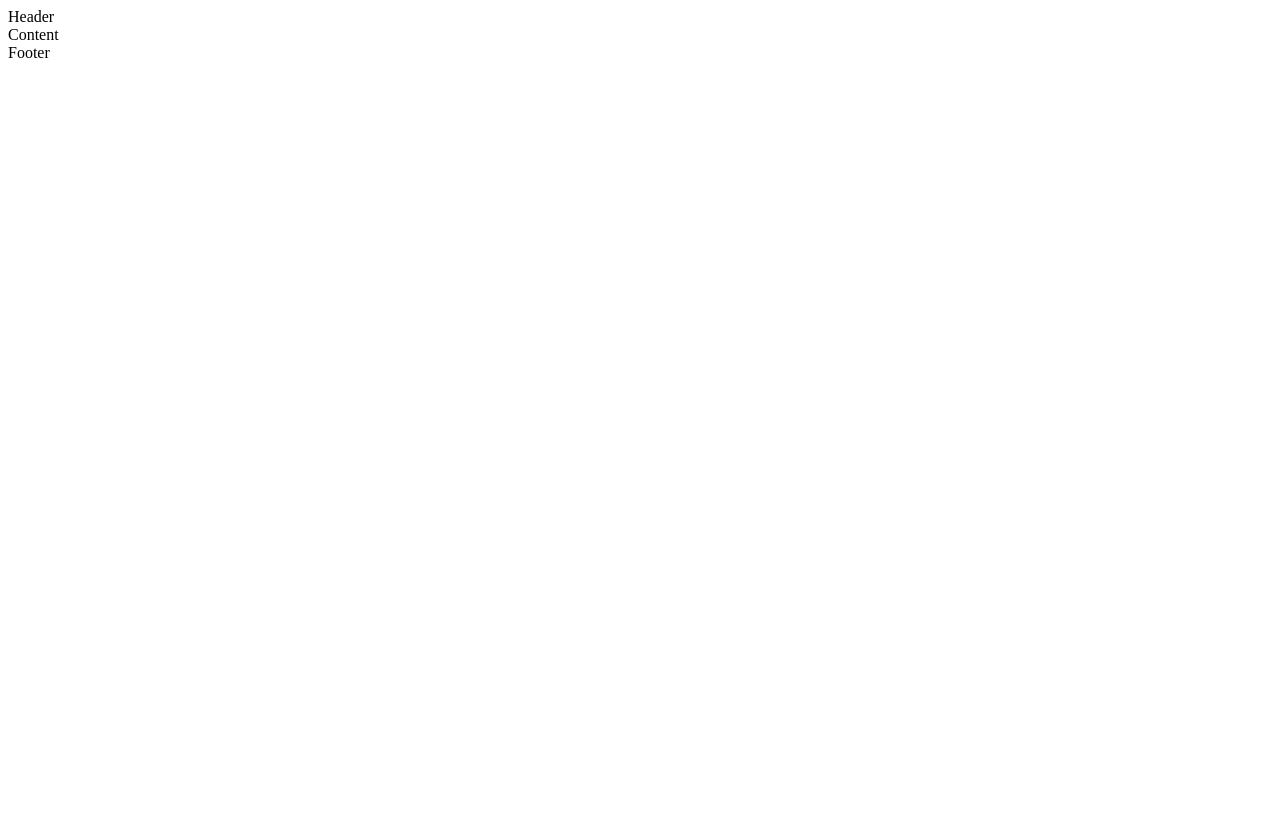
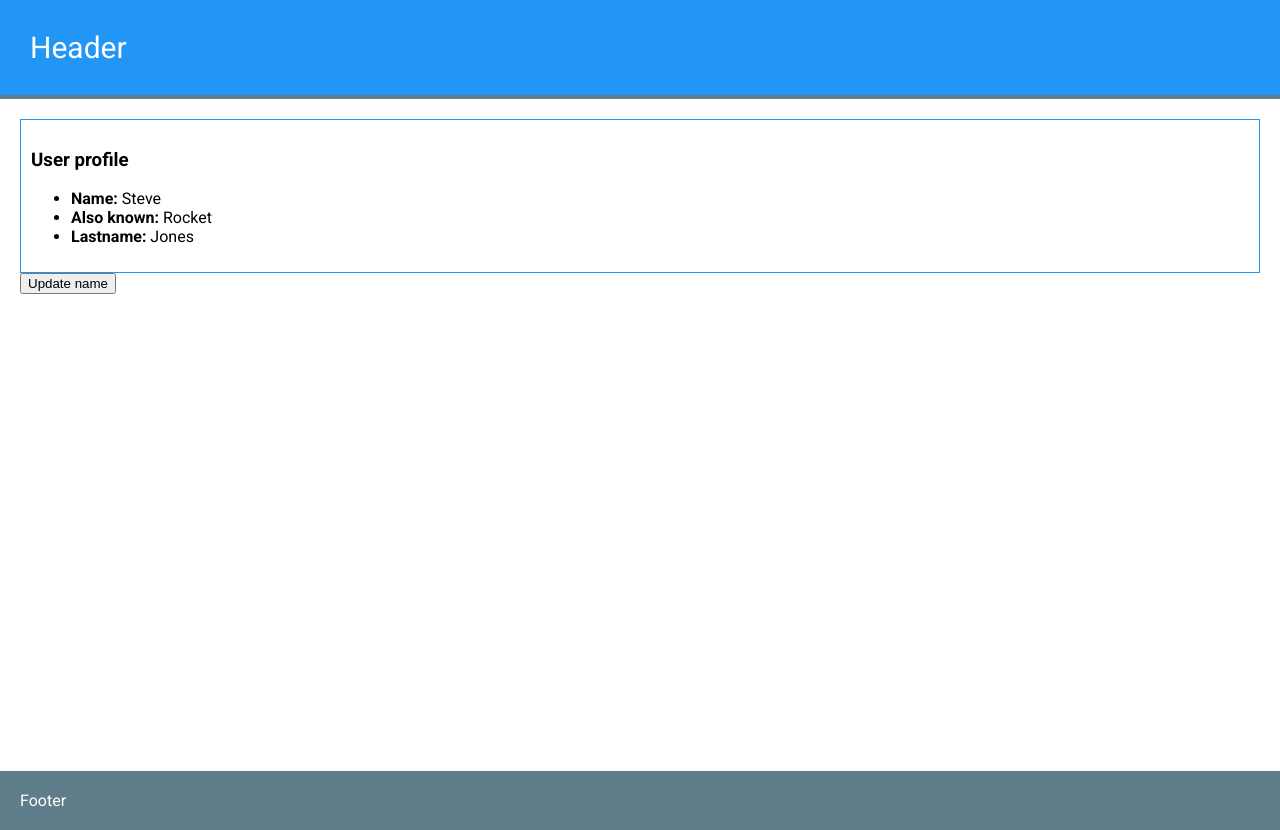
Before and after one commit to MaryKilduff68/VueProject2, a Vue app: page / in a window 1280 px wide. Before the commit the page ends 800 px from the top, so only its background shows below. Built offline with nearby package versions, Linux system fonts and the light colour scheme.

Commit message:
learning vue props

```diff
--- a/index.html
+++ b/index.html
@@ -4,6 +4,11 @@
     <meta charset="UTF-8">
     <link rel="icon" href="/favicon.ico">
     <meta name="viewport" content="width=device-width, initial-scale=1.0">
+
+    <link rel="preconnect" href="https://fonts.googleapis.com">
+    <link rel="preconnect" href="https://fonts.gstatic.com" crossorigin>
+    <link href="https://fonts.googleapis.com/css2?family=Roboto:wght@300;400;700&display=swap" rel="stylesheet">
+
     <title>Vite App</title>
   </head>
   <body>
--- a/src/App.vue
+++ b/src/App.vue
@@ -1,17 +1,42 @@
 <template>
   <div>
       <app-header/>
-      <div>
-          Content
+      <div class="container">
+          <UserProfile
+              :alsoKnownAs="data.name"
+              lastname="Jones"
+          />
+          <button @click="updateName">Update name</button>
       </div>
       <Footer/>
   </div>
 </template>
 
 <script setup>
-  import Footer from '@/components/header_footer/footer.vue'
+  import Footer from '@/components/header_footer/footer.vue';
+  import UserProfile from '@/components/user/profile.vue'
+  import { reactive } from 'vue'
+
+  const data = reactive({
+      name:'Rocket'
+  });
+
+  const updateName = () => {
+      data.name = "Golden child"
+  }
+
+
 </script>
 
 <style>
-
+  body {
+      padding: 0;
+      margin: 0;
+      font-family: 'Roboto',sans-serif;
+  }
+  .container {
+      min-height: 84vh;
+      box-sizing: border-box;
+      padding: 20px;
+  }
 </style>
--- a/src/components/header_footer/footer.vue
+++ b/src/components/header_footer/footer.vue
@@ -3,3 +3,12 @@
         <div>Footer</div>
     </footer>
 </template>
+
+<style scoped>
+    footer {
+        background:#607D8B;
+        padding:20px;
+        color:white;
+    }
+
+</style>
--- a/src/components/header_footer/header.vue
+++ b/src/components/header_footer/header.vue
@@ -5,3 +5,14 @@
         </div>
     </header>
 </template>
+
+<style scoped>
+  header {
+    background:#2196F7;
+    border-bottom: 4px solid #607D8B;
+    box-sizing: border-box;
+    padding:30px;
+    color:white;
+    font-size:30px
+  }
+</style>
--- /dev/null
+++ b/src/components/user/profile.vue
@@ -0,0 +1,32 @@
+<template>
+    <div class="user_profile">
+        <h3>User profile</h3>
+        <ul>
+            <li>
+                <span>Name:</span> {{ name }}
+            </li>
+            <li>
+                <span>Also known:</span> {{ alsoKnownAs }}
+            </li>
+            <li>
+                <span>Lastname:</span> {{ lastname }}
+            </li>
+        </ul>
+    </div>
+</template>
+
+<script setup>
+    const props = defineProps(['alsoKnownAs','lastname']);
+    const name = 'Steve'
+</script>
+
+<style scoped>
+    span {
+        font-weight:800
+    }
+    .user_profile {
+        border:1px solid #2196F3;
+        padding:10px
+    }
+
+</style>
```
